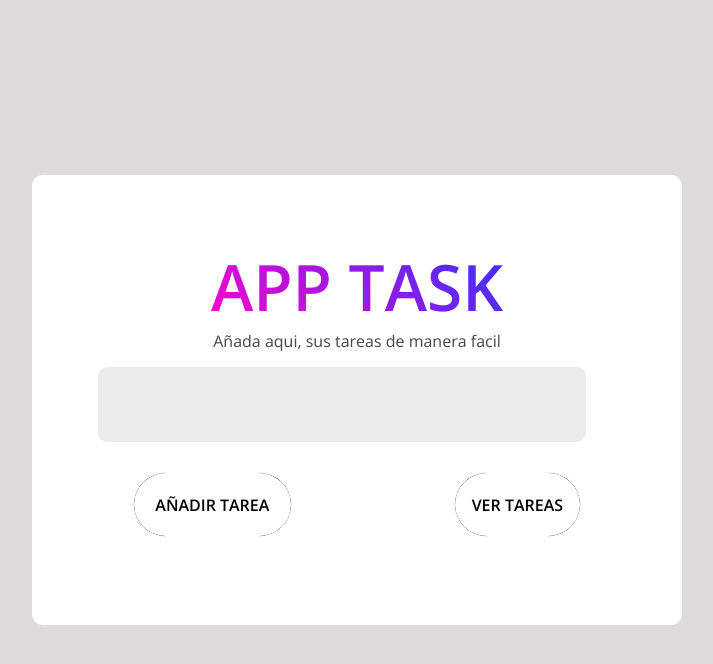
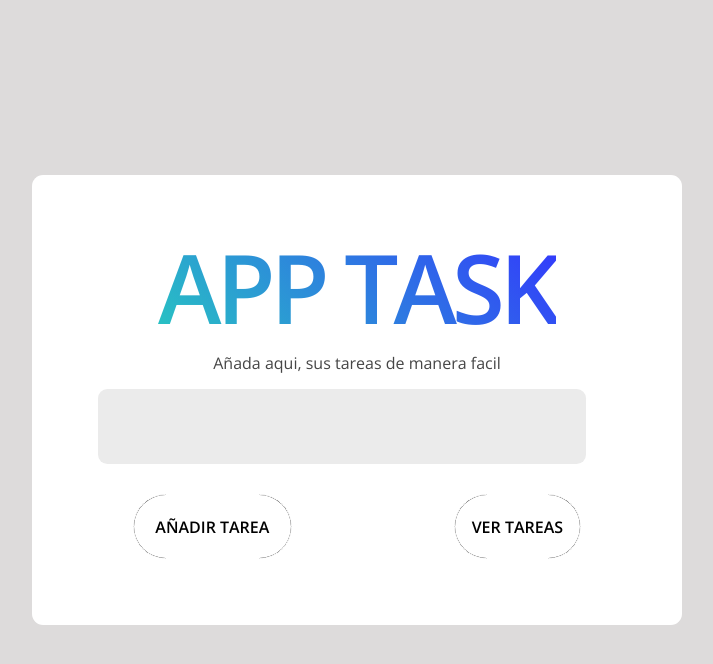
Before and after one commit to conradojuliosisnero/app-task, a PHP site: page /tareas/includes/task.php in a window 1280 px wide. Shown: the top 664 px of the page, without its empty margins (283-996 px from the left). Run offline with PHP 8.4, Linux system fonts and the light colour scheme.

Commit message:
cambio de direccion de archivos

```diff
--- a/includes/assets/css/style.css
+++ b/assets/css/style.css
@@ -44,8 +44,9 @@ body {
 }
 
 .tittle{
-	font-size: 4em;
-	background: linear-gradient(45deg, #ff00cc, #3333ff);
+	font-size: 6em;
+	letter-spacing: -5px;
+	background: linear-gradient(45deg, #28c8c0, #3333ff);
 	-webkit-background-clip: text;
 	color: transparent;
 }
```
Also changed, not shown: assets/css/task-completed.css (renamed from includes/assets/css/task-completed.css), completed.php (added), config.php (renamed from includes/config.php), editar.php (renamed from includes/editar.php), eliminar.php (renamed from includes/eliminar.php), index.php (renamed from includes/index.php), task.php (renamed from includes/task.php).
